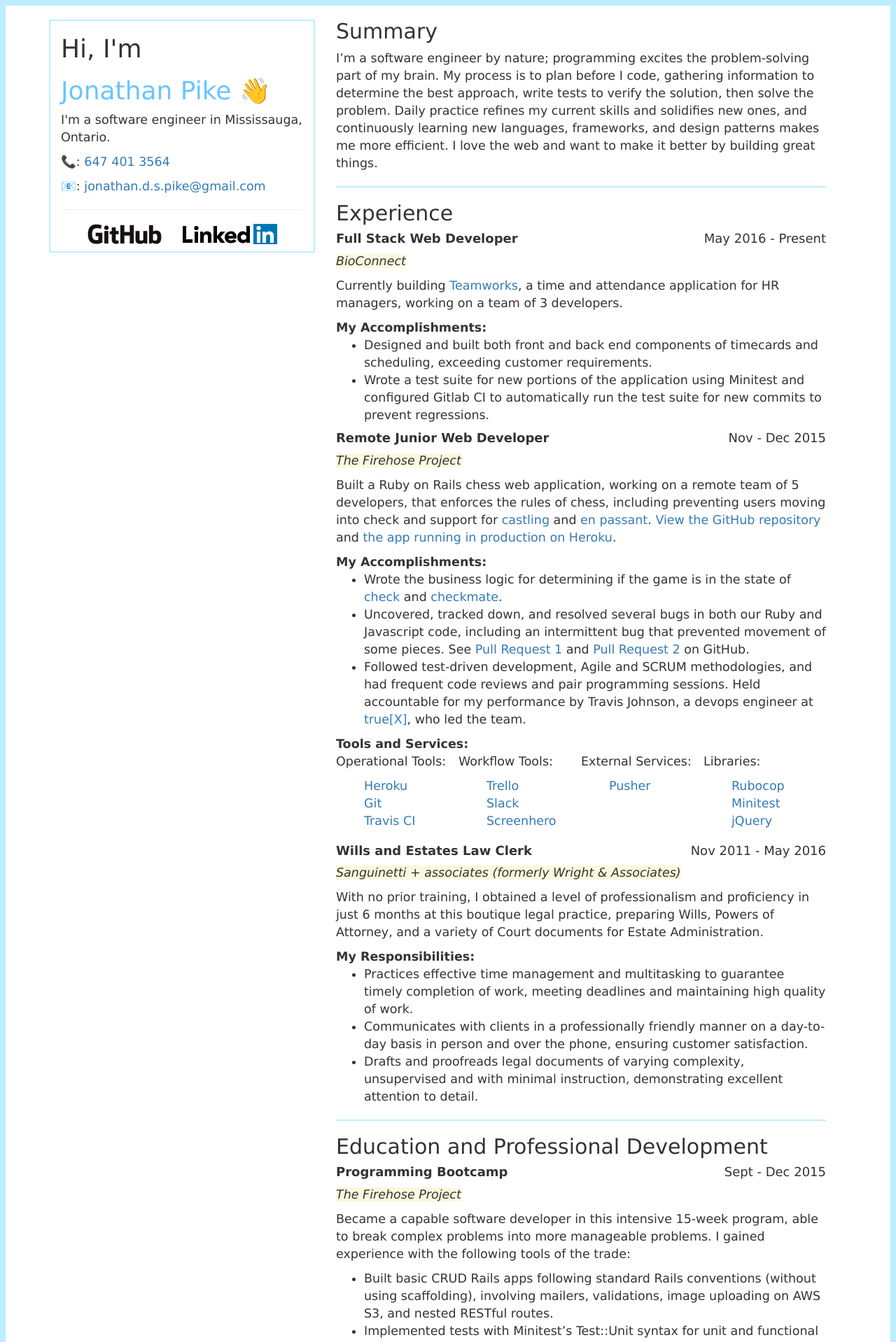
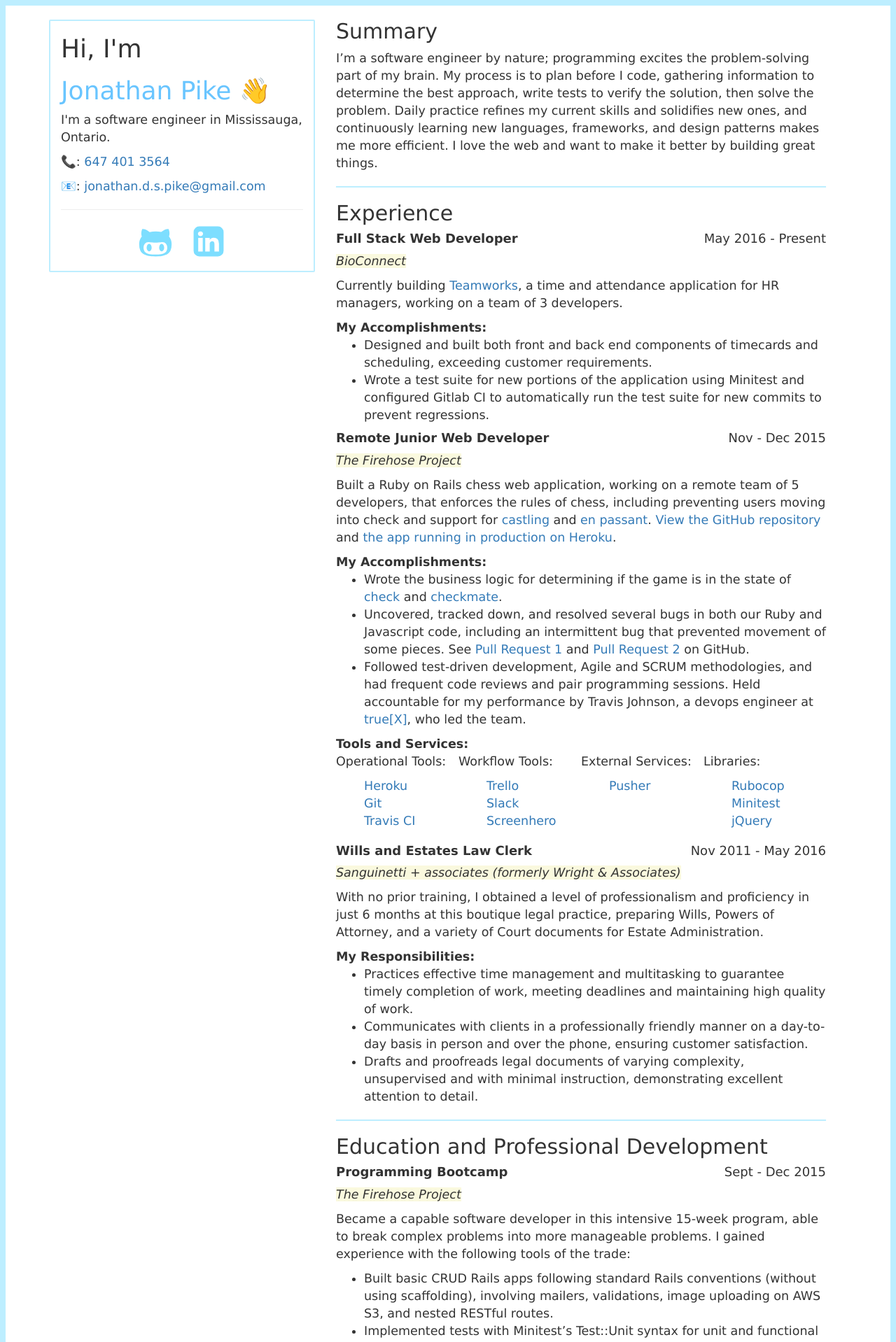
Before and after one commit to jonathanpike/jonathanpike.github.io, a Jekyll site: the page built from resume.md, in a window 1280 px wide. Shown: the top 1918 px of the page at 70% size. Built offline with Jekyll 4.4.1, drawn with Linux system fonts in a browser that asks for light colours.

Commit message:
Change github and linked in logos to SVG

```diff
--- a/_layouts/resume.html
+++ b/_layouts/resume.html
@@ -23,8 +23,20 @@
 				<hr />
 				<div class="text-center">
 					<ul class="social">
-						<li><a href="http://www.github.com/jonathanpike"><img src="{{ "/assets/GitHub_Logo.png" | prepend: site.baseurl }}" alt="GitHub"></a></li>
-						<li><a href="https://ca.linkedin.com/in/pikejonathan"><img src="{{ "/assets/LinkedIn_Logo.png" | prepend: site.baseurl }}" alt="LinkedIn"></a></li>
+						<li>
+              <a href="http://www.github.com/jonathanpike">
+                <svg width="50"  height="50" viewBox="0 0 1792 1792" xmlns="http://www.w3.org/2000/svg"i fill="#7ddeff">
+                  <path d="M704 1216q0 40-12.5 82t-43 76-72.5 34-72.5-34-43-76-12.5-82 12.5-82 43-76 72.5-34 72.5 34 43 76 12.5 82zm640 0q0 40-12.5 82t-43 76-72.5 34-72.5-34-43-76-12.5-82 12.5-82 43-76 72.5-34 72.5 34 43 76 12.5 82zm160 0q0-120-69-204t-187-84q-41 0-195 21-71 11-157 11t-157-11q-152-21-195-21-118 0-187 84t-69 204q0 88 32 153.5t81 103 122 60 140 29.5 149 7h168q82 0 149-7t140-29.5 122-60 81-103 32-153.5zm224-176q0 207-61 331-38 77-105.5 133t-141 86-170 47.5-171.5 22-167 4.5q-78 0-142-3t-147.5-12.5-152.5-30-137-51.5-121-81-86-115q-62-123-62-331   0-237 136-396-27-82-27-170 0-116 51-218 108 0 190 39.5t189 123.5q147-35 309-35 148 0 280 32 105-82 187-121t189-39q51 102 51 218 0 87-27 168 136 160 136 398z"/>
+                </svg>
+              </a>
+            </li>
+						<li>
+              <a href="https://ca.linkedin.com/in/pikejonathan">
+                <svg width="50" height="50" viewBox="0 0 1792 1792" xmlns="http://www.w3.org/2000/svg" fill="#7ddeff">
+                  <path d="M365 1414h231v-694h-231v694zm246-908q-1-52-36-86t-93-34-94.5 34-36.5 86q0 51 35.5 85.5t92.5 34.5h1q59 0 95-34.5t36-85.5zm585 908h231v-398q0-154-73-233t-193-79q-136 0-209 117h2v-101h-231q3 66 0 694h231v-388q0-38 7-56 15-35 45-59.5t74-24.5q116 0 116 157v371zm468-998v960q0 119-84.5 203.5t-203.5 84.5h-960q-119 0-203.5-84.5t-84.5-203.5v-960q0-119 84.5-203.5t203.5-84.5h960q119 0 203.5 84.5t84.5 203.5z"/>
+                </svg>
+              </a>
+            </li>
 					</ul>
 				</div>
 			</div>
```
